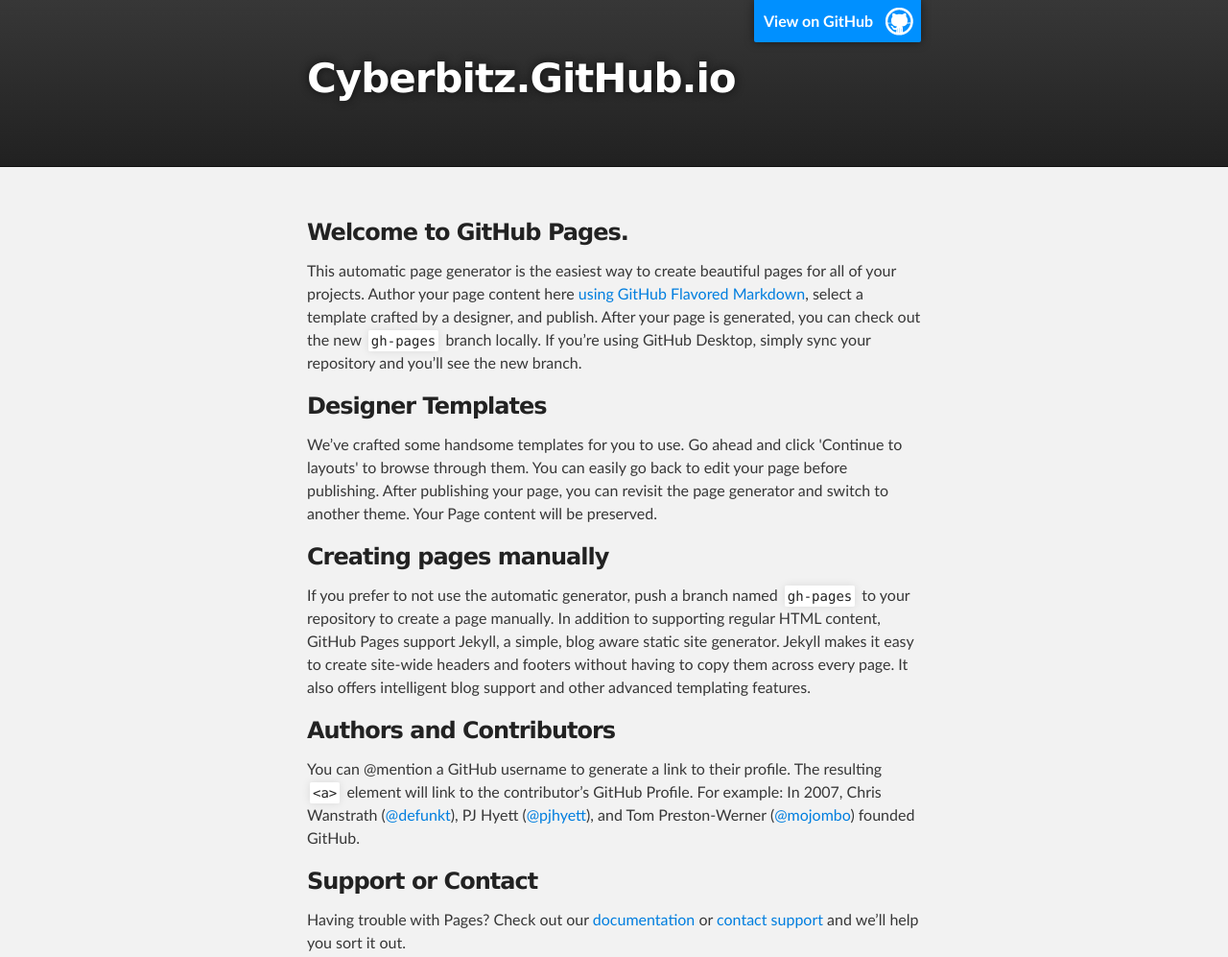
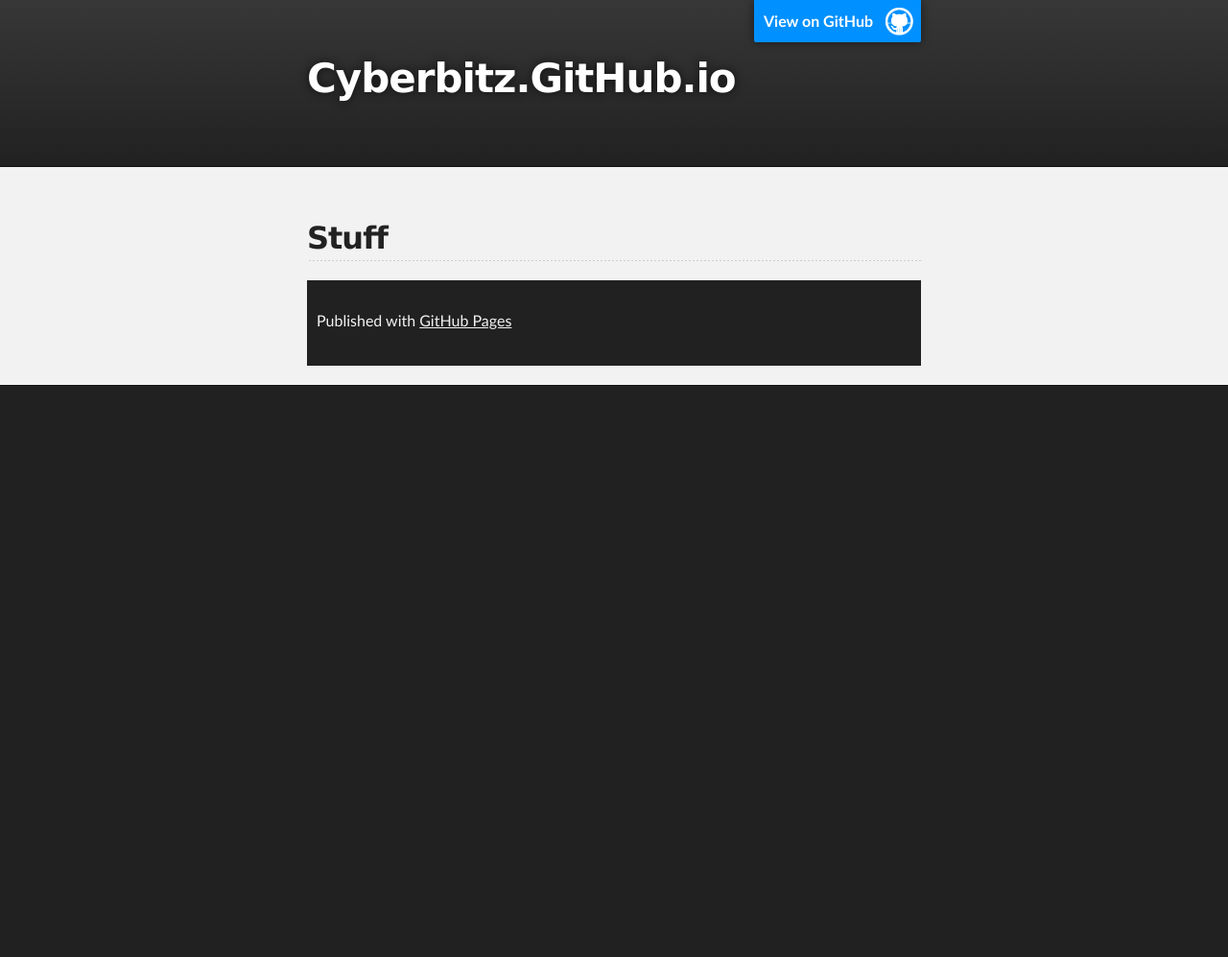
Before and after one commit to CyberBitz/cyberbitz.github.io, a plain HTML site: page index.html in a window 1280 px wide. Shown: the top 997 px of the page at 96% size. After the commit the page ends 800 px from the top, so only its background shows below. Drawn offline with Linux system fonts and the light colour scheme.

Commit message:
Update index.html

```diff
--- a/index.html
+++ b/index.html
@@ -8,7 +8,7 @@
 
     <link rel="stylesheet" type="text/css" media="screen" href="stylesheets/stylesheet.css">
 
-    <title>Cyberbitz.GitHub.io</title>
+    <title>Cyberbitz Blog</title>
   </head>
 
   <body>
@@ -27,32 +27,8 @@
     <!-- MAIN CONTENT -->
     <div id="main_content_wrap" class="outer">
       <section id="main_content" class="inner">
-        <h3>
-<a id="welcome-to-github-pages" class="anchor" href="#welcome-to-github-pages" aria-hidden="true"><span aria-hidden="true" class="octicon octicon-link"></span></a>Welcome to GitHub Pages.</h3>
+        <h2>Stuff</h2>
 
-<p>This automatic page generator is the easiest way to create beautiful pages for all of your projects. Author your page content here <a href="https://guides.github.com/features/mastering-markdown/">using GitHub Flavored Markdown</a>, select a template crafted by a designer, and publish. After your page is generated, you can check out the new <code>gh-pages</code> branch locally. If you’re using GitHub Desktop, simply sync your repository and you’ll see the new branch.</p>
-
-<h3>
-<a id="designer-templates" class="anchor" href="#designer-templates" aria-hidden="true"><span aria-hidden="true" class="octicon octicon-link"></span></a>Designer Templates</h3>
-
-<p>We’ve crafted some handsome templates for you to use. Go ahead and click 'Continue to layouts' to browse through them. You can easily go back to edit your page before publishing. After publishing your page, you can revisit the page generator and switch to another theme. Your Page content will be preserved.</p>
-
-<h3>
-<a id="creating-pages-manually" class="anchor" href="#creating-pages-manually" aria-hidden="true"><span aria-hidden="true" class="octicon octicon-link"></span></a>Creating pages manually</h3>
-
-<p>If you prefer to not use the automatic generator, push a branch named <code>gh-pages</code> to your repository to create a page manually. In addition to supporting regular HTML content, GitHub Pages support Jekyll, a simple, blog aware static site generator. Jekyll makes it easy to create site-wide headers and footers without having to copy them across every page. It also offers intelligent blog support and other advanced templating features.</p>
-
-<h3>
-<a id="authors-and-contributors" class="anchor" href="#authors-and-contributors" aria-hidden="true"><span aria-hidden="true" class="octicon octicon-link"></span></a>Authors and Contributors</h3>
-
-<p>You can @mention a GitHub username to generate a link to their profile. The resulting <code>&lt;a&gt;</code> element will link to the contributor’s GitHub Profile. For example: In 2007, Chris Wanstrath (<a href="https://github.com/defunkt" class="user-mention">@defunkt</a>), PJ Hyett (<a href="https://github.com/pjhyett" class="user-mention">@pjhyett</a>), and Tom Preston-Werner (<a href="https://github.com/mojombo" class="user-mention">@mojombo</a>) founded GitHub.</p>
-
-<h3>
-<a id="support-or-contact" class="anchor" href="#support-or-contact" aria-hidden="true"><span aria-hidden="true" class="octicon octicon-link"></span></a>Support or Contact</h3>
-
-<p>Having trouble with Pages? Check out our <a href="https://help.github.com/pages">documentation</a> or <a href="https://github.com/contact">contact support</a> and we’ll help you sort it out.</p>
-      </section>
-    </div>
 
     <!-- FOOTER  -->
     <div id="footer_wrap" class="outer">
```
